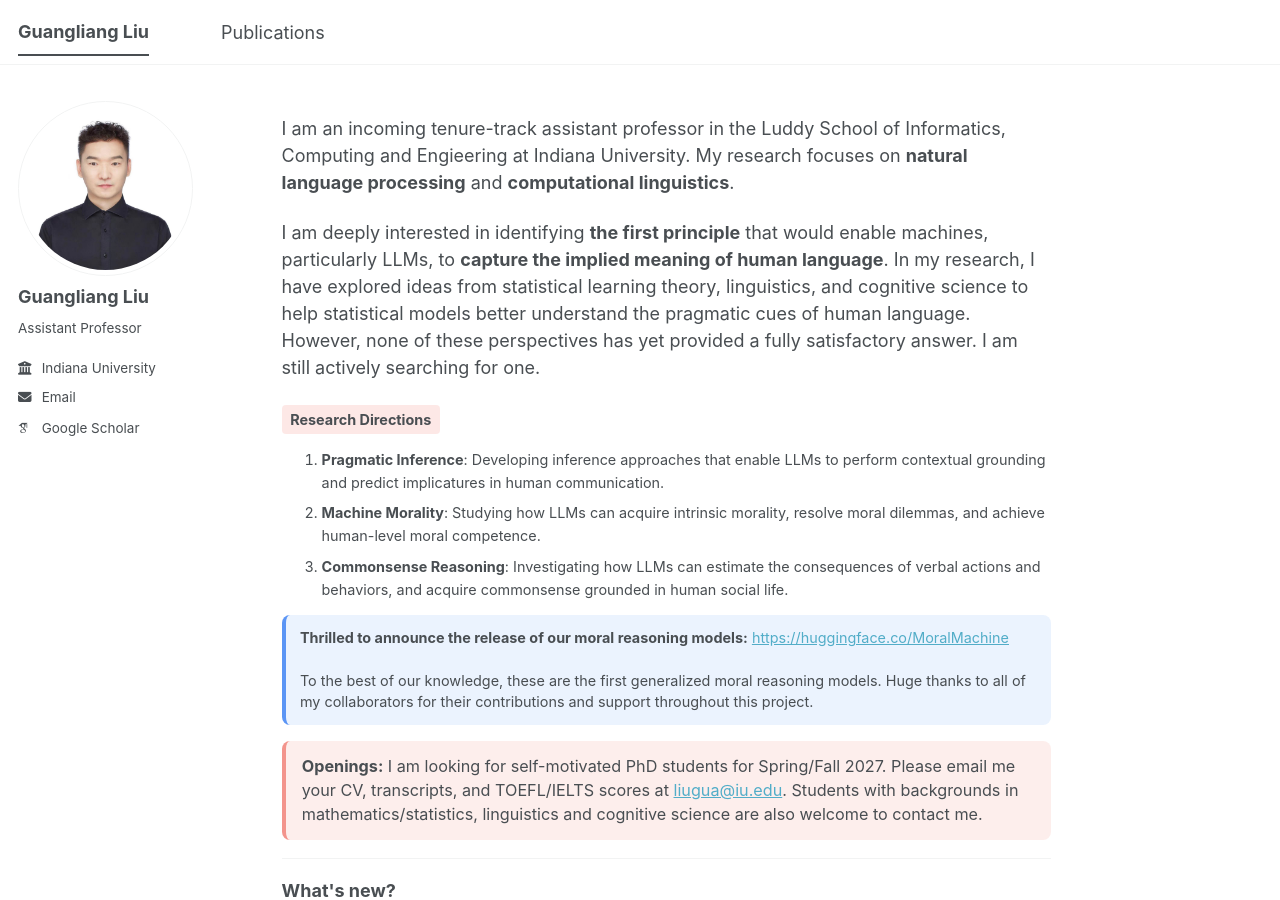
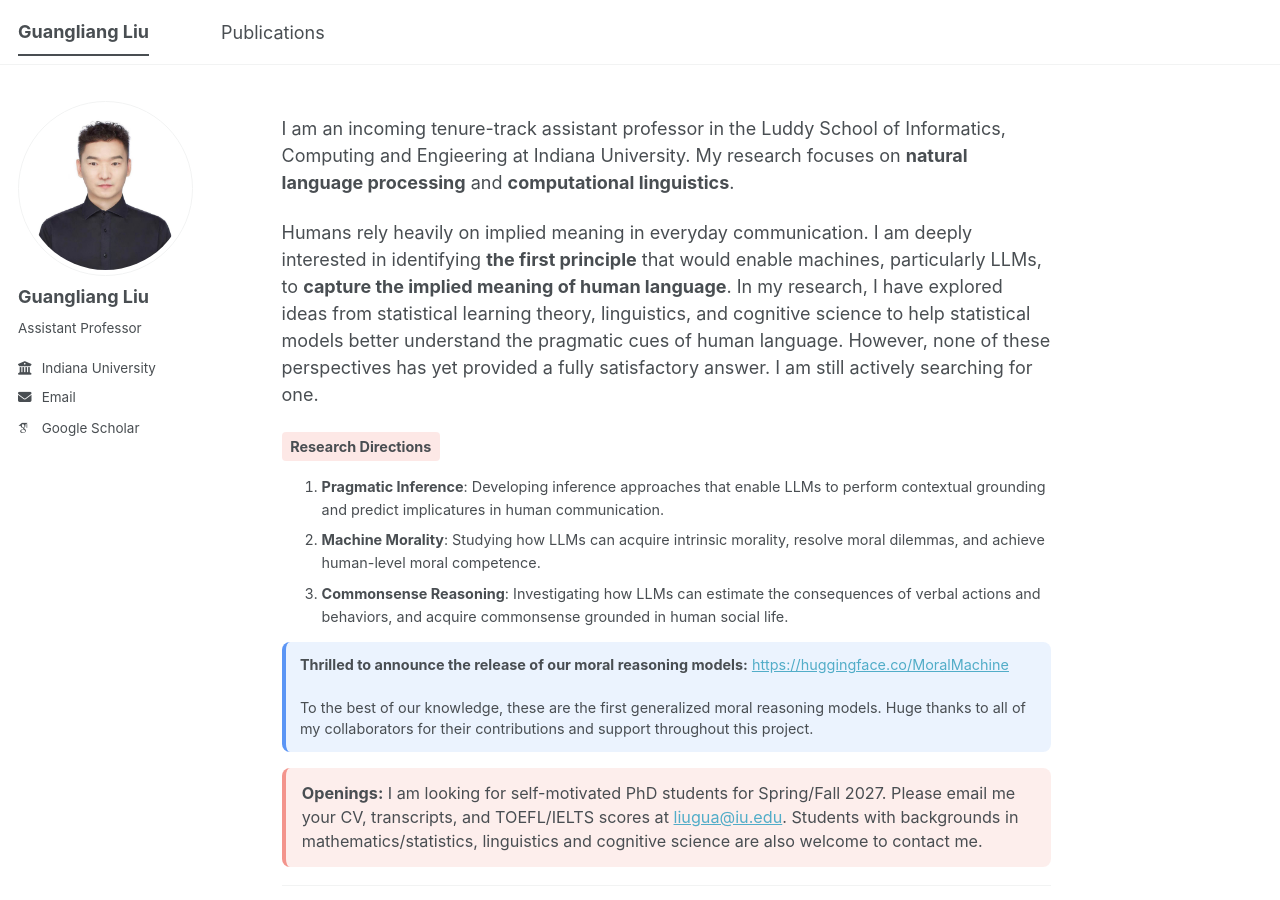
Before and after one commit to guangliang-nlp/guangliang-nlp.github.io, a Jekyll site: the page built from about.md, in a window 1280 px wide and 900 px high. Built offline with Jekyll 4.4.1, drawn with Linux system fonts in a browser that asks for light colours; some web fonts are replaced; a script bundle is joined from its source files by our own code; library files that are not in the unit come from our copies.

Commit message:
Update about.md

```diff
--- a/about.md
+++ b/about.md
@@ -11,7 +11,7 @@
 </p>
 
 <p style="font-size: 1.0em;">
-I am deeply interested in identifying <strong>the first principle</strong> that would enable machines, particularly LLMs, to <strong>capture the implied meaning of human language</strong>. In my research, I have explored ideas from statistical learning theory, linguistics, and cognitive science to help statistical models better understand the pragmatic cues of human language. However, none of these perspectives has yet provided a fully satisfactory answer. I am still actively searching for one.
+Humans rely heavily on implied meaning in everyday communication. I am deeply interested in identifying <strong>the first principle</strong> that would enable machines, particularly LLMs, to <strong>capture the implied meaning of human language</strong>. In my research, I have explored ideas from statistical learning theory, linguistics, and cognitive science to help statistical models better understand the pragmatic cues of human language. However, none of these perspectives has yet provided a fully satisfactory answer. I am still actively searching for one.
 </p>
 
 
```
